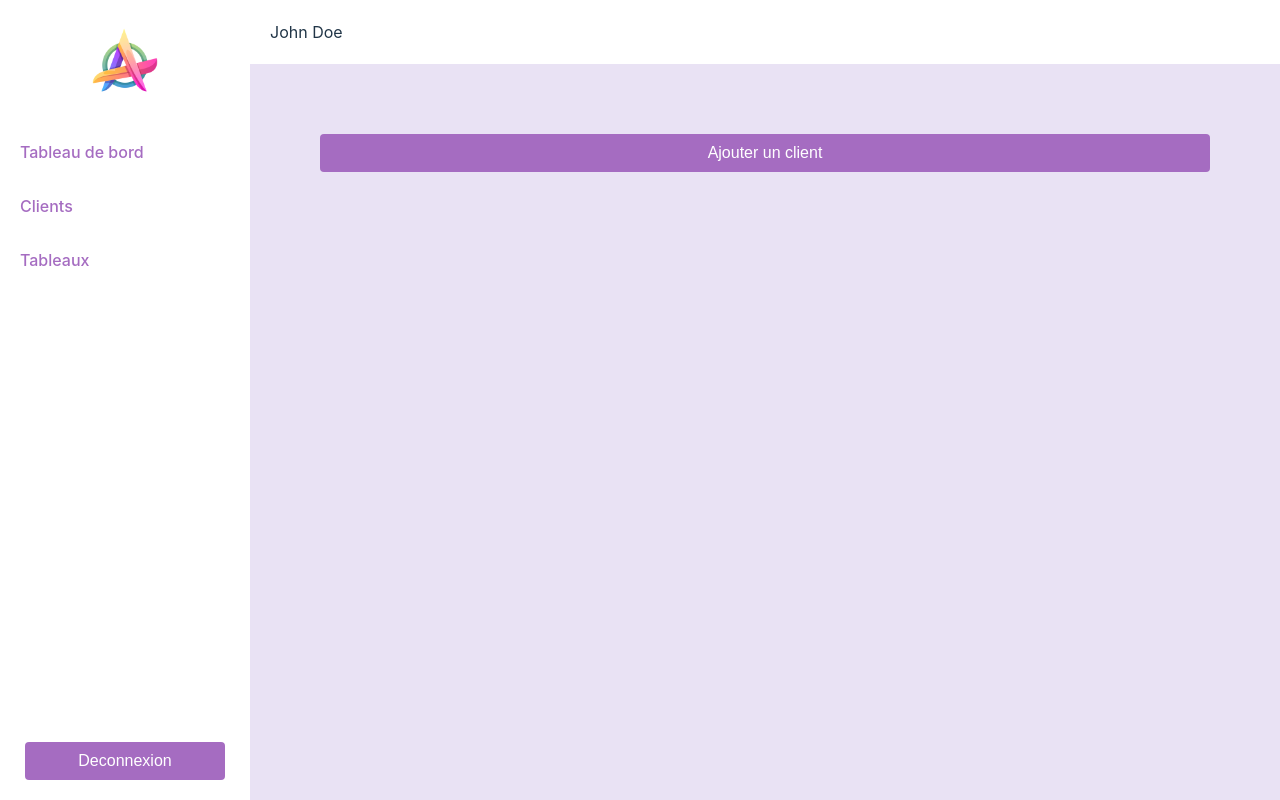
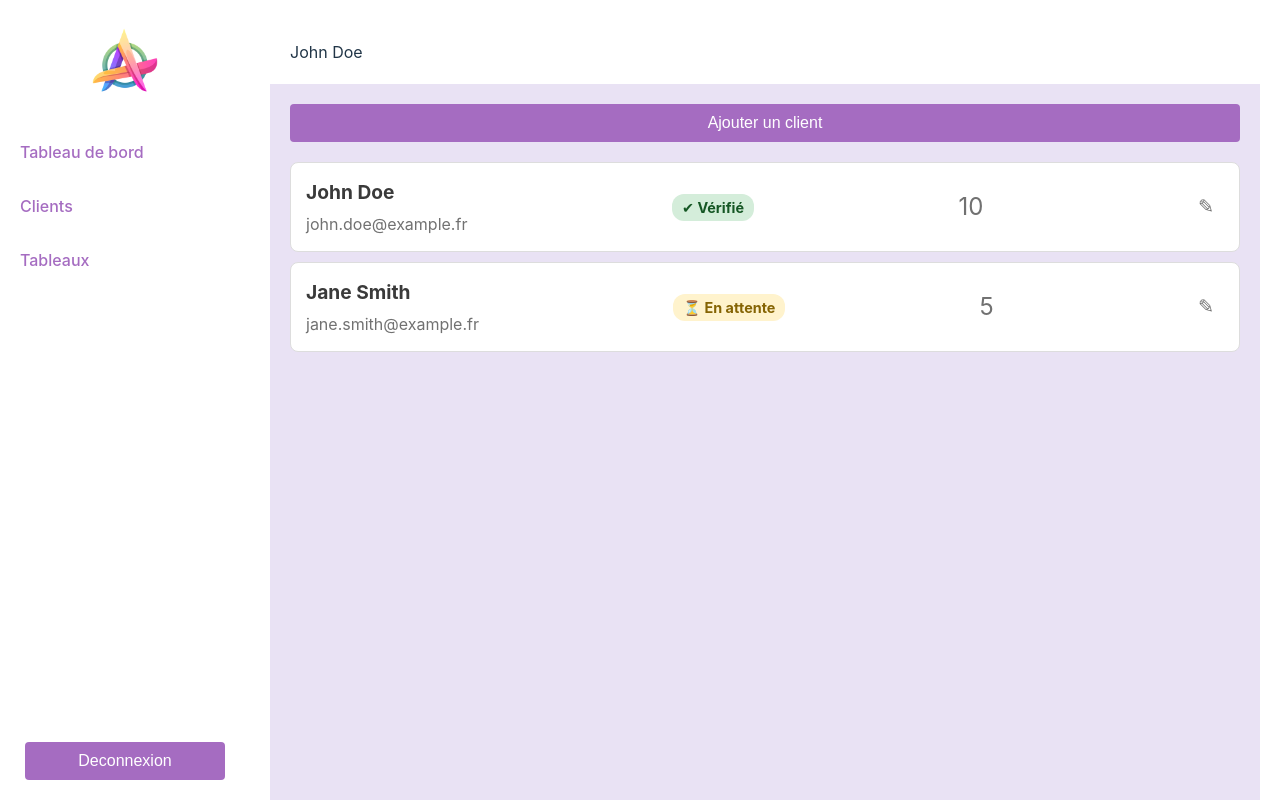
Before and after one commit to emelinebd/art_management_front, a React (Vite) app: page /users in a window 1280 px wide. Shown: the top 800 px of the page. Built offline with nearby package versions, Linux system fonts and the light colour scheme; the HTML template or start-up script is replaced by a standard one.

Commit message:
UserCard

```diff
--- a/src/Layouts/Users.jsx
+++ b/src/Layouts/Users.jsx
@@ -5,7 +5,14 @@ import Sidebar from '../components/Sidebar';
 import UserNameDisplay from "../components/UserNameDisplay";
 import Button from '../components/Button';
 import Alert from '../components/Alert';
+import UserCard from '../components/UserCard';
 import '../styles/Users.css';
+
+const users = [
+  { name: 'John Doe', email: 'john.doe@example.fr', status: 'Vérifié', imagesCount: 10 },
+  { name: 'Jane Smith', email: 'jane.smith@example.fr', status: 'En attente', imagesCount: 5 },
+  // Ajoutez plus d'utilisateurs ici
+];
 
 const Users = () => {
   const [alert, setAlert] = useState({ type: '', message: '' });
@@ -31,6 +38,17 @@ const Users = () => {
         <div className="content">
           <Button text="Ajouter un client" className="button" onClick={handleButtonClick} />
           {alert.message && <Alert type={alert.type} message={alert.message} />}
+          <div className="user-list">
+            {users.map((user, index) => (
+              <UserCard
+                key={index}
+                name={user.name}
+                email={user.email}
+                status={user.status}
+                imagesCount={user.imagesCount}
+              />
+            ))}
+          </div>
         </div>
       </div>
     </div>
--- /dev/null
+++ b/src/components/UserCard.jsx
@@ -0,0 +1,38 @@
+// src/components/UserCard.jsx
+
+import React from 'react';
+import PropTypes from 'prop-types';
+import '../styles/UserCard.css';
+
+const UserCard = ({ name, email, status, imagesCount }) => {
+  return (
+    <div className="user-card">
+      <div className="user-info">
+        <h3>{name}</h3>
+        <p>{email}</p>
+      </div>
+      <div className="user-status">
+        <span className={`status-badge ${status === 'Vérifié' ? 'verified' : 'pending'}`}>
+          {status === 'Vérifié' ? '✔ Vérifié' : '⏳ En attente'}
+        </span>
+      </div>
+      <div className="user-images">
+        <span className="images-count">{imagesCount}</span>
+      </div>
+      <div className="user-actions">
+        <button className="edit-button">
+          ✎
+        </button>
+      </div>
+    </div>
+  );
+};
+
+UserCard.propTypes = {
+  name: PropTypes.string.isRequired,
+  email: PropTypes.string.isRequired,
+  status: PropTypes.string.isRequired,
+  imagesCount: PropTypes.number.isRequired,
+};
+
+export default UserCard;
--- /dev/null
+++ b/src/styles/UserCard.css
@@ -0,0 +1,51 @@
+.user-card {
+  display: flex;
+  align-items: center;
+  justify-content: space-between;
+  padding: 15px;
+  margin: 10px 0;
+  border: 1px solid #ddd;
+  border-radius: 8px;
+  background-color: #fff;
+}
+
+.user-info h3 {
+  margin: 0;
+  font-size: 1.2em;
+  color: #3a3a3a;
+}
+
+.user-info p {
+  margin: 5px 0 0;
+  color: #717171;
+}
+
+.status-badge {
+  padding: 5px 10px;
+  border-radius: 12px;
+  font-size: 0.9em;
+  font-weight: bold;
+}
+
+.verified {
+  background-color: #d4edda;
+  color: #155724;
+}
+
+.pending {
+  background-color: #fff3cd;
+  color: #856404;
+}
+
+.user-images {
+  font-size: 1.5em;
+  color: #717171;
+}
+
+.edit-button {
+  background: none;
+  border: none;
+  font-size: 1.2em;
+  color: #717171;
+  cursor: pointer;
+}
--- a/src/styles/Users.css
+++ b/src/styles/Users.css
@@ -0,0 +1,16 @@
+.homepage {
+  display: flex;
+}
+
+.allcontent {
+  flex: 1;
+  padding: 20px;
+}
+
+.content {
+  padding: 20px;
+}
+
+.user-list {
+  margin-top: 20px;
+}
```
